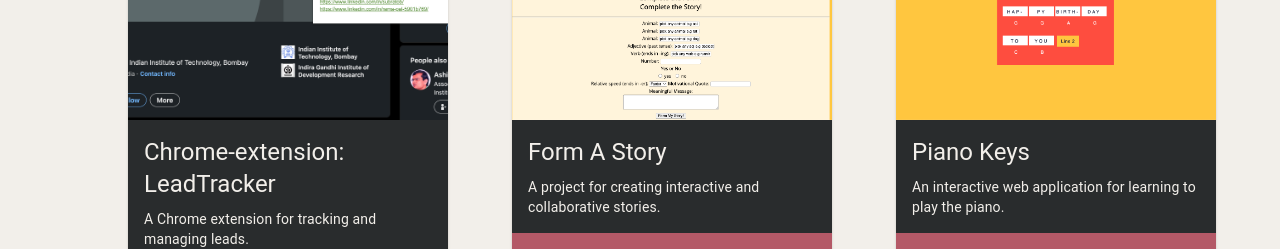
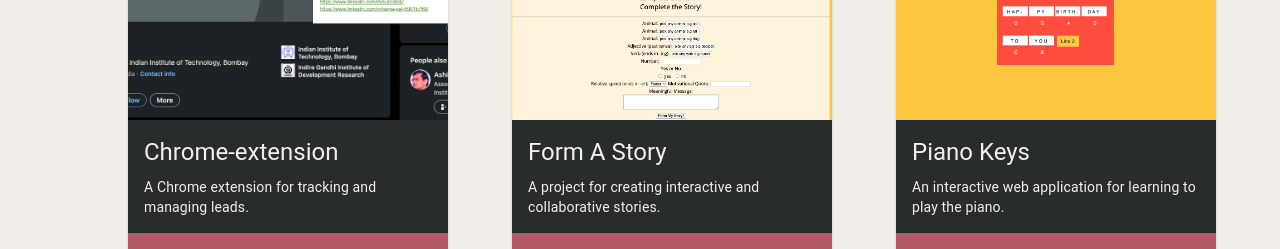
Before and after one commit to PotzarellaMozarella/Developer-Portfolio, a React (Create React App) app in the folder website/: page /projects in a window 1280 px wide. Shown: the part 1340-1589 px from the top of the page. Built offline with nearby package versions, Linux system fonts and the light colour scheme; a web font is replaced by a local one.

Commit message:
minor edit

```diff
--- a/website/src/components/Projects/ProjectArray.js
+++ b/website/src/components/Projects/ProjectArray.js
@@ -42,7 +42,7 @@ const projects = [
       github: "https://github.com/PotzarellaMozarella/Pesto-Projects/tree/master/Week-14/wealthapp",
     },
     {
-        name: "Chrome-extension: LeadTracker",
+        name: "Chrome-extension",
         image: "/projects/extension.png",
         about: "A Chrome extension for tracking and managing leads.",
         link: "",
```
